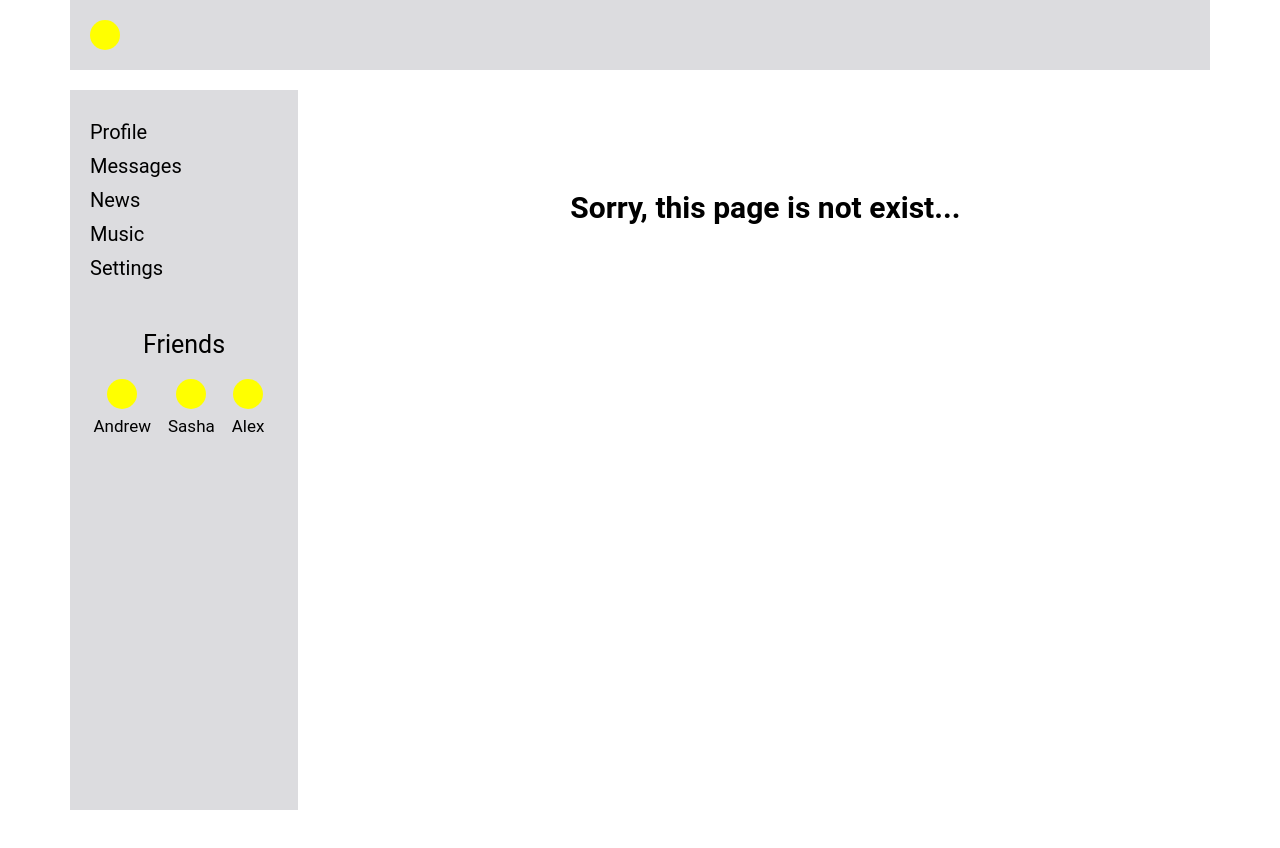
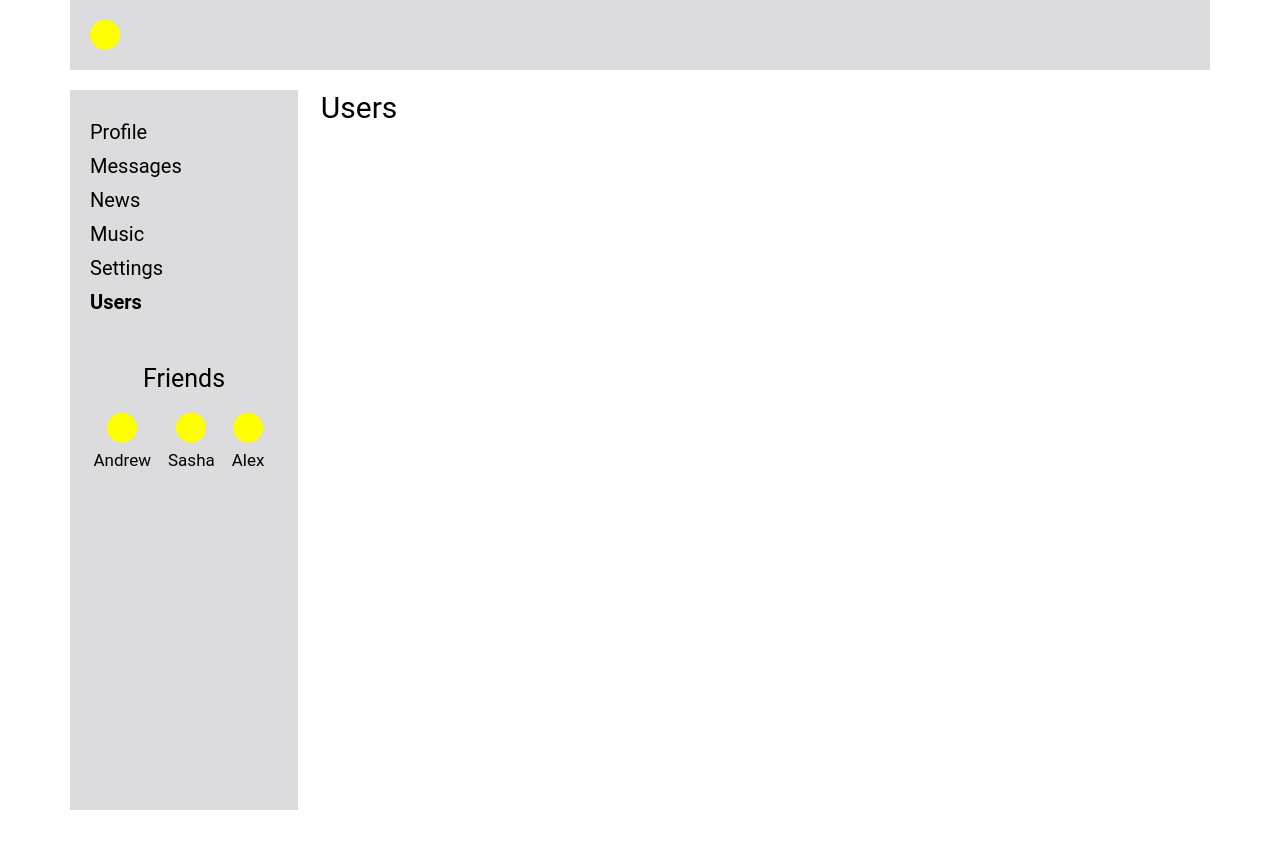
Before and after one commit to Flex17/SocialNetwork, a React (Create React App) app: page /users in a window 1280 px wide. Shown: the top 848 px of the page. After the commit the page ends 810 px from the top, so only its background shows below. Built offline with nearby package versions, Linux system fonts and the light colour scheme.

Commit message:
started work with usersPage, added usersReducer

```diff
--- a/src/components/header/Header.jsx
+++ b/src/components/header/Header.jsx
@@ -7,7 +7,7 @@ const AppHeader = () => {
     return (
         <header className={classes.header}>
             <div className={classes.content}>
-                <Link to='/profile'>
+                <Link to='/'>
                     <div className={classes.logo}></div>
                 </Link>
             </div>
--- a/src/components/main/Main.jsx
+++ b/src/components/main/Main.jsx
@@ -6,9 +6,10 @@ import Music from './music/Music';
 import News from './news/News';
 import Settings from './settings/Settings';
 import { Route, Routes } from 'react-router-dom';
-import NotFoundPage from './notFoundPage/NotFoundPage';
+// import NotFoundPage from './notFoundPage/NotFoundPage';
 
 import './main.css'
+import Users from './sidebar/users/Users';
 
 const Main = () => {
     return (
@@ -17,12 +18,13 @@ const Main = () => {
                 <SideBarContainer />
                 <div className="main-content">
                     <Routes>
-                        <Route path='/profile' element={<Profile />} />
+                        <Route path='*' element={<Profile />} />
                         <Route path='/dialogs/*' element={<DialogsContainer />} />
                         <Route path='/settings' element={<Settings />} />
                         <Route path='/music' element={<Music />} />
                         <Route path='/news' element={<News />} />
-                        <Route path='*' element={<NotFoundPage />} />
+                        <Route path='/users' element={<Users />} />
+                        {/* <Route path='*' element={<NotFoundPage />} /> */}
                     </Routes>
                 </div>
             </div>
--- /dev/null
+++ b/src/components/main/sidebar/users/Users.jsx
@@ -0,0 +1,11 @@
+import classes from './users.module.css'
+
+const Users = () => {
+    return (
+        <div>
+            <div className={classes.title}>Users</div>
+        </div>
+    )
+}
+
+export default Users
--- /dev/null
+++ b/src/components/main/sidebar/users/users.module.css
@@ -0,0 +1,4 @@
+.title {
+    font-size: 30px;
+    color: black;
+}
--- a/src/components/redux/redux-store.jsx
+++ b/src/components/redux/redux-store.js
@@ -2,11 +2,13 @@ import { combineReducers, createStore } from "redux";
 import profileReducer from './profile-reducer';
 import messagesReducer from './messages-reducer';
 import sidebarReducer from './sidebar-reducer';
+import usersReducer from './users-reducer';
 
 const reducers = combineReducers({
     profilePage: profileReducer,
     messagesPage: messagesReducer,
-    sidebar: sidebarReducer
+    sidebar: sidebarReducer,
+    usersPage: usersReducer
 })
 
 const store = createStore(reducers);
--- a/src/components/redux/sidebar-reducer.jsx
+++ b/src/components/redux/sidebar-reducer.js
@@ -1,10 +1,11 @@
 const initialState = {
     bar: [
-        { id: 1, value: 'Profile', link: '/profile' },
+        { id: 1, value: 'Profile', link: '/' },
         { id: 2, value: 'Messages', link: '/dialogs' },
         { id: 3, value: 'News', link: '/news' },
         { id: 4, value: 'Music', link: '/music' },
-        { id: 5, value: 'Settings', link: '/settings' }
+        { id: 5, value: 'Settings', link: '/settings' },
+        { id: 6, value: 'Users', link: '/users' }
     ],
     friends: [
         { id: 1, name: 'Andrew' },
--- /dev/null
+++ b/src/components/redux/users-reducer.js
@@ -0,0 +1,39 @@
+const FOLLOW = 'FOLLOW'
+
+const initialState = {
+    users: [
+        { id: 1, name: 'Vlad', surname: 'Platov', status: 'I`m fine', country: 'Russia', city: 'Kurgan', followed: false },
+        { id: 2, name: 'Alex', surname: 'Ivanov', status: 'I`m fine', country: 'Ukraine', city: 'Kiev', followed: false },
+        { id: 3, name: 'Egor', surname: 'Petrov', status: 'I`m fine', country: 'Belarus', city: 'Minsk', followed: false },
+        { id: 4, name: 'Andrey', surname: 'Sidorov', status: 'I`m fine', country: 'Russia', city: 'Kurgan', followed: false },
+    ]
+}
+
+const usersReducer = (state = initialState, action) => {
+    let stateCopy;
+    switch (action.type) {
+        case FOLLOW:
+            stateCopy = {
+                ...state,
+                users: state.users.map(user => {
+                    if (user.id === action.userId) {
+                        return { ...user, followed: !user.followed }
+                    }
+                })
+            }
+
+            return stateCopy
+
+        default:
+            return state
+    }
+}
+
+export const followActionCreator = (id) => {
+    return {
+        type: FOLLOW,
+        userId: id
+    }
+}
+
+export default usersReducer
```
Also changed, not shown: src/components/redux/messages-reducer.js (renamed from src/components/redux/messages-reducer.jsx), src/components/redux/profile-reducer.js (renamed from src/components/redux/profile-reducer.jsx).
